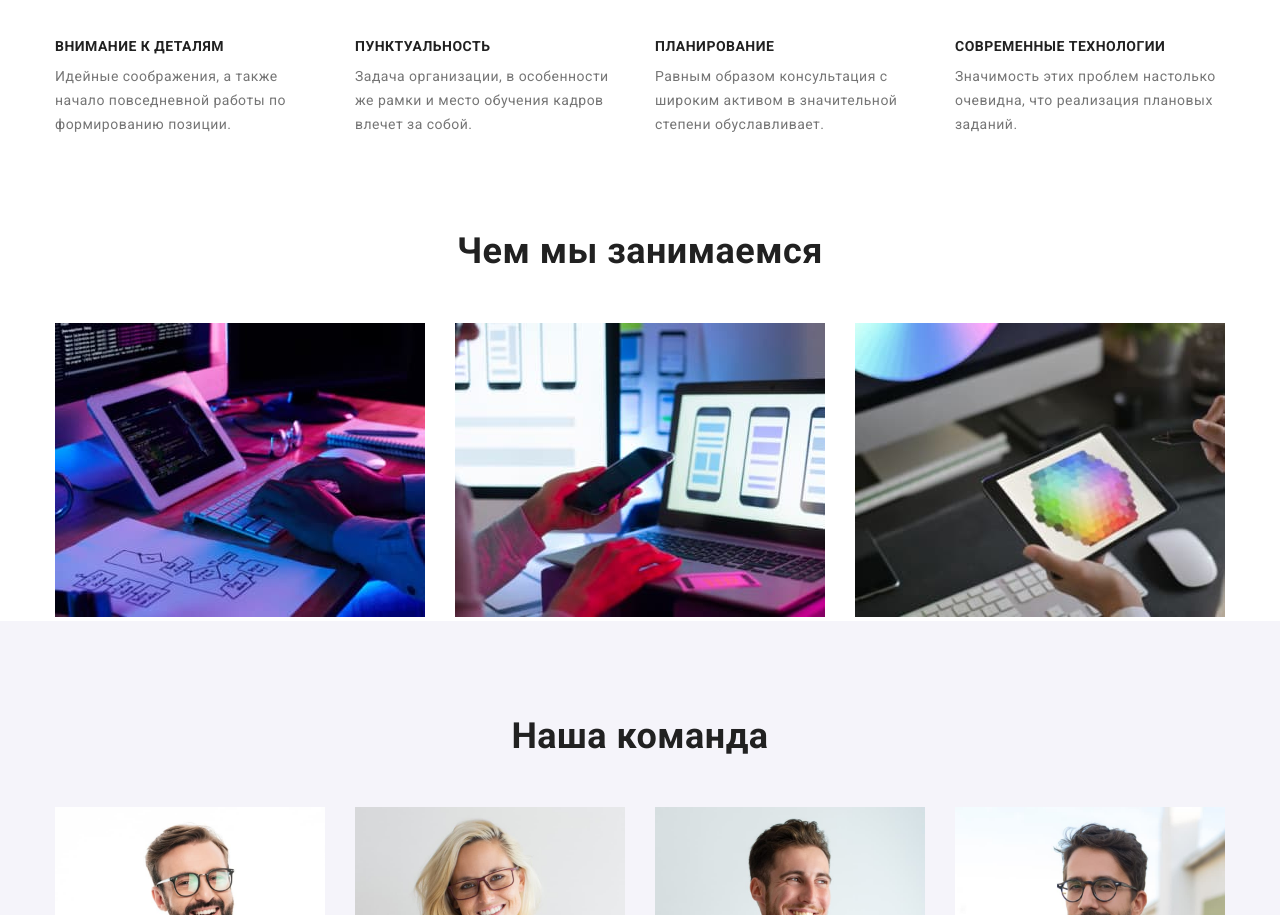
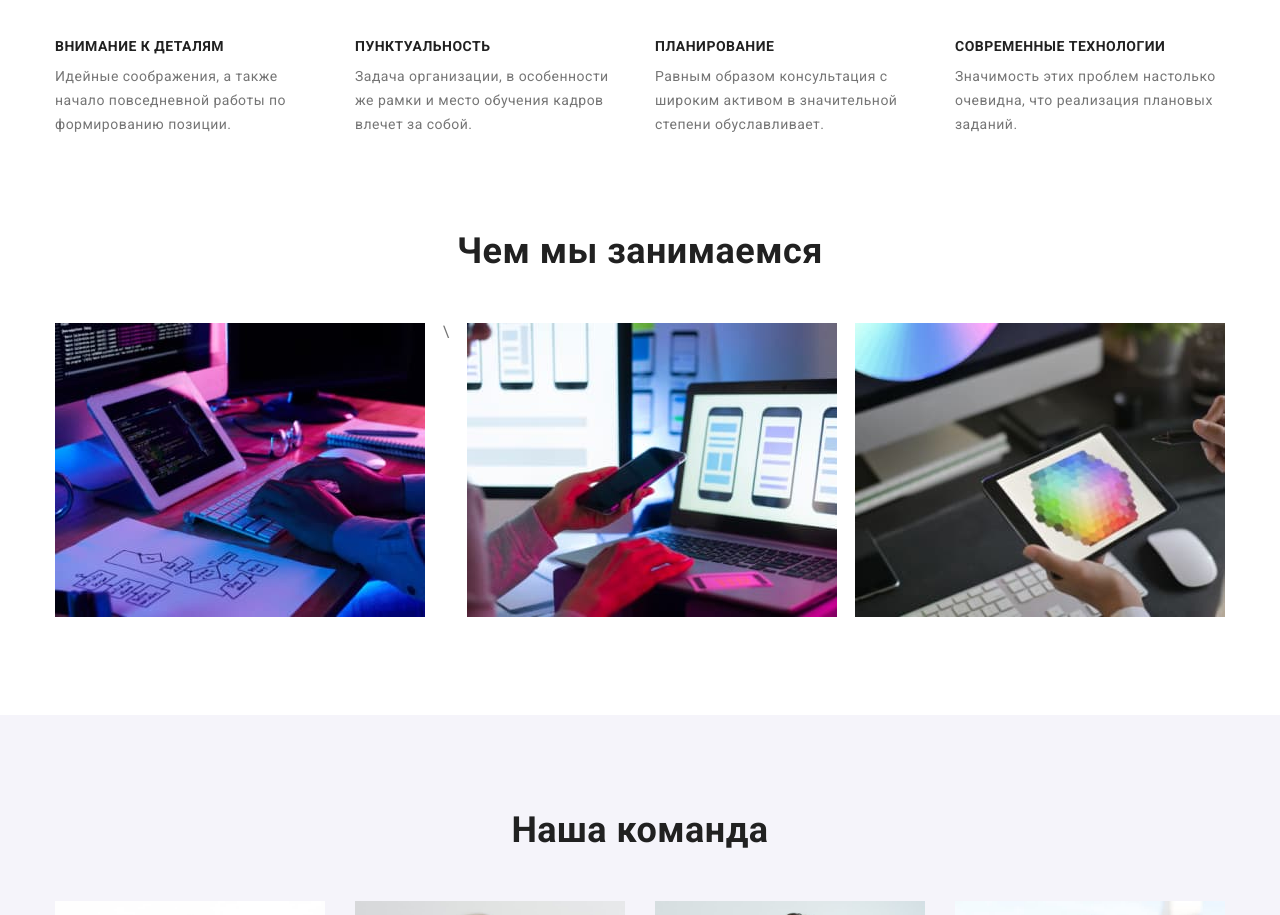
Before and after one commit to Ihor-Slastonov/goit-markup-hw-03, a plain HTML site: page index.html in a window 1280 px wide. Shown: the part 740-1655 px from the top of the page. Drawn offline with nearby package versions, Linux system fonts and the light colour scheme.

Commit message:
добавил padding

```diff
--- a/css/styles.css
+++ b/css/styles.css
@@ -190,6 +190,9 @@ ul {
   line-height: 1.71;
 }
 /* about & team */
+.section.about {
+  padding-bottom: 94px;
+}
 .about-list {
   display: flex;
   justify-content: space-between;
--- a/index.html
+++ b/index.html
@@ -70,13 +70,13 @@
             </div>
         </section>
         <!--Чем мы занимаемся-->
-        <section class="section">
+        <section class="section about">
             <div class="container">
                 <h2 class="about-title">Чем мы занимаемся</h2>
                 <ul class="about-list lists">
                     <li>
                         <img src="./images/box1.jpg" alt="разработка приложений" width="370">
-                    </li>
+                    </li>\
                     <li>
                         <img src="./images/box2.jpg" alt="разработка макета сайта" width="370">
                     </li>
```
